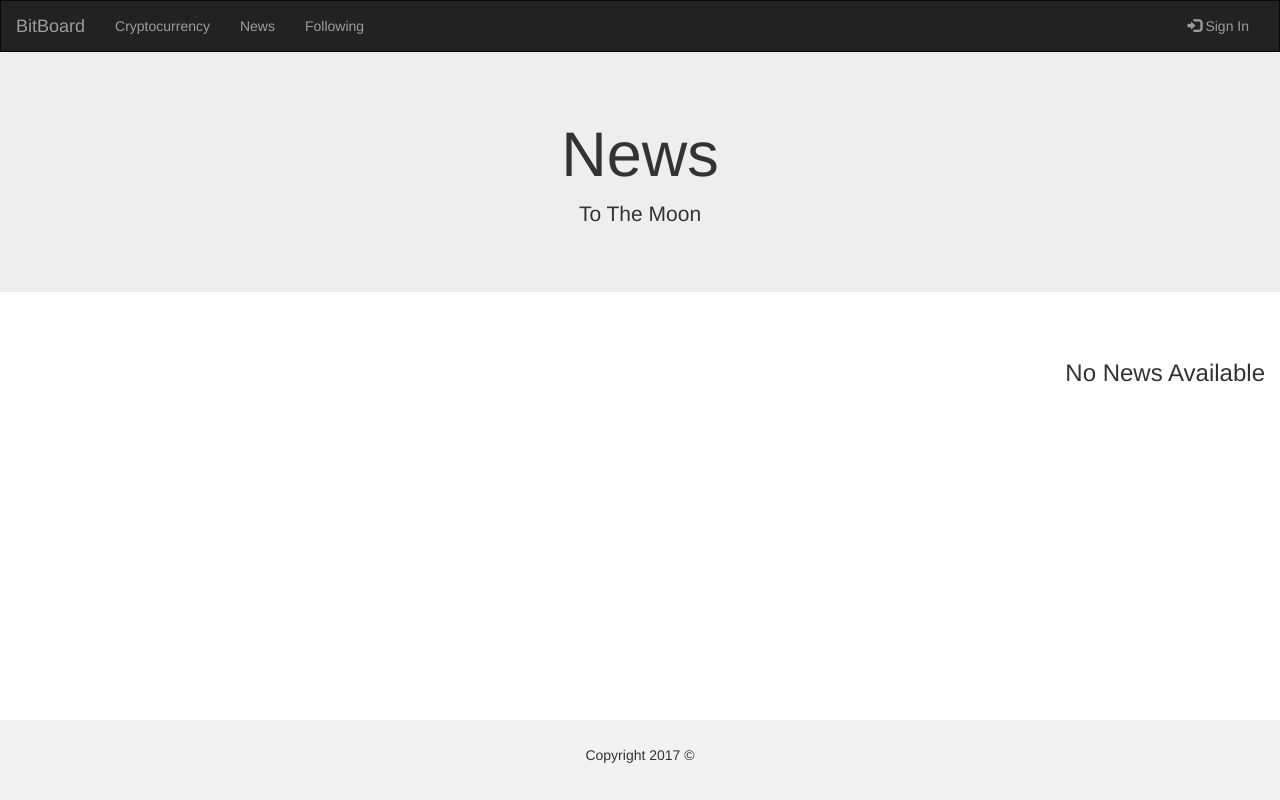
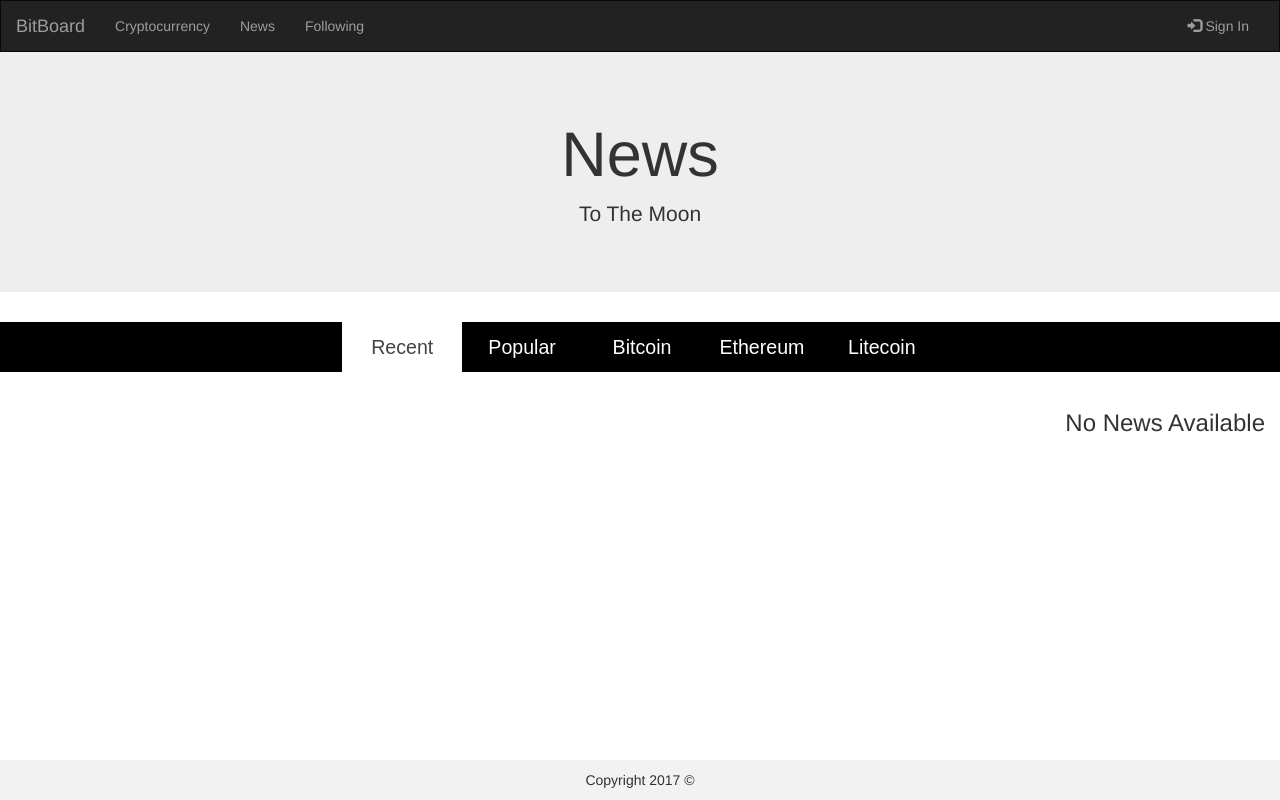
Before and after one commit to gita-vahdatinia/bitboard, a Django app: template bitboard/templates/bitboard/news.html in a window 1280 px wide. Run offline with Django 3.2, Linux system fonts and the light colour scheme; the template is opened without the code that fills it, so the values that code supplies are empty; some libraries are stand-ins or nearby versions.

Commit message:
Made tabs for popular recent, etc in news and fixed copyright bar

```diff
--- a/bitboard/templates/bitboard/news.html
+++ b/bitboard/templates/bitboard/news.html
@@ -44,7 +44,50 @@
     td {
       text-align: left;
     }
+    .nav2 ul {
+      list-style: none;
+      background-color: #000000;
+      text-align: center;
+      padding: 0;
+      margin: 0;
+    }
+    .nav2 li {
+      font-family: 'Oswald', sans-serif;
+      font-size: 1.0em;
+      line-height: 40px;
+      height: 40px;
+      border-bottom: 1px solid #888;
+    }
+    .nav2 a {
+      text-decoration: none;
+      color: #fff;
+      display: block;
+      transition: .3s background-color;
+    }
 
+    .nav2 a:hover {
+      background-color: #005f5f;
+    }
+
+    .nav2 a.active {
+      background-color: #fff;
+      color: #444;
+      cursor: default;
+    }
+
+    .nav2 li {
+      width: 120px;
+      border-bottom: none;
+      height: 50px;
+      line-height: 50px;
+      font-size: 1.4em;
+    }
+
+    /* Option 1 - Display Inline */
+    .nav2 li {
+      display: inline-block;
+      margin-right: -4px;
+    }
     #table-scroll {
       height: 400px;
       overflow: auto;
@@ -52,13 +95,14 @@
     }
 
     .footer {
-      position: absolute;
+      position: fixed;
       right: 0;
       bottom: 0;
       left: 0;
+      height: ---;
       /*padding: 1rem;*/
-      padding-top: 25px;
-      padding-bottom: 25px;
+      padding-top: 10px;
+      padding-bottom: 0px;
       background-color: #f2f2f2;
       text-align: center;
     }
@@ -101,6 +145,19 @@
       <p>To The Moon</p>
     </div>
   </div>
+<body class="news">
+  <header>
+    <div class="nav2">
+      <ul>
+        <li class="Recent"><a class="active" href="#">Recent</a></li>
+        <li class="Popular"><a href="#">Popular</a></li>
+        <li class="Bitcoin"><a href="#">Bitcoin</a></li>
+        <li class="Ethereum"><a href="#">Ethereum</a></li>
+        <li class="Litecoin"><a href="#">Litecoin</a></li>
+      </ul>
+    </div>
+  </header>
+</body>
   <div class="coins container-fluid bg-3 text-center" id="table-wrapper">
     <div id="table-scroll" style="align: center;">
       {% if all_news_feeds %}
```
Also changed, not shown: bitboard/templates/bitboard/cryptocurrency.html (+4 -3 lines).
